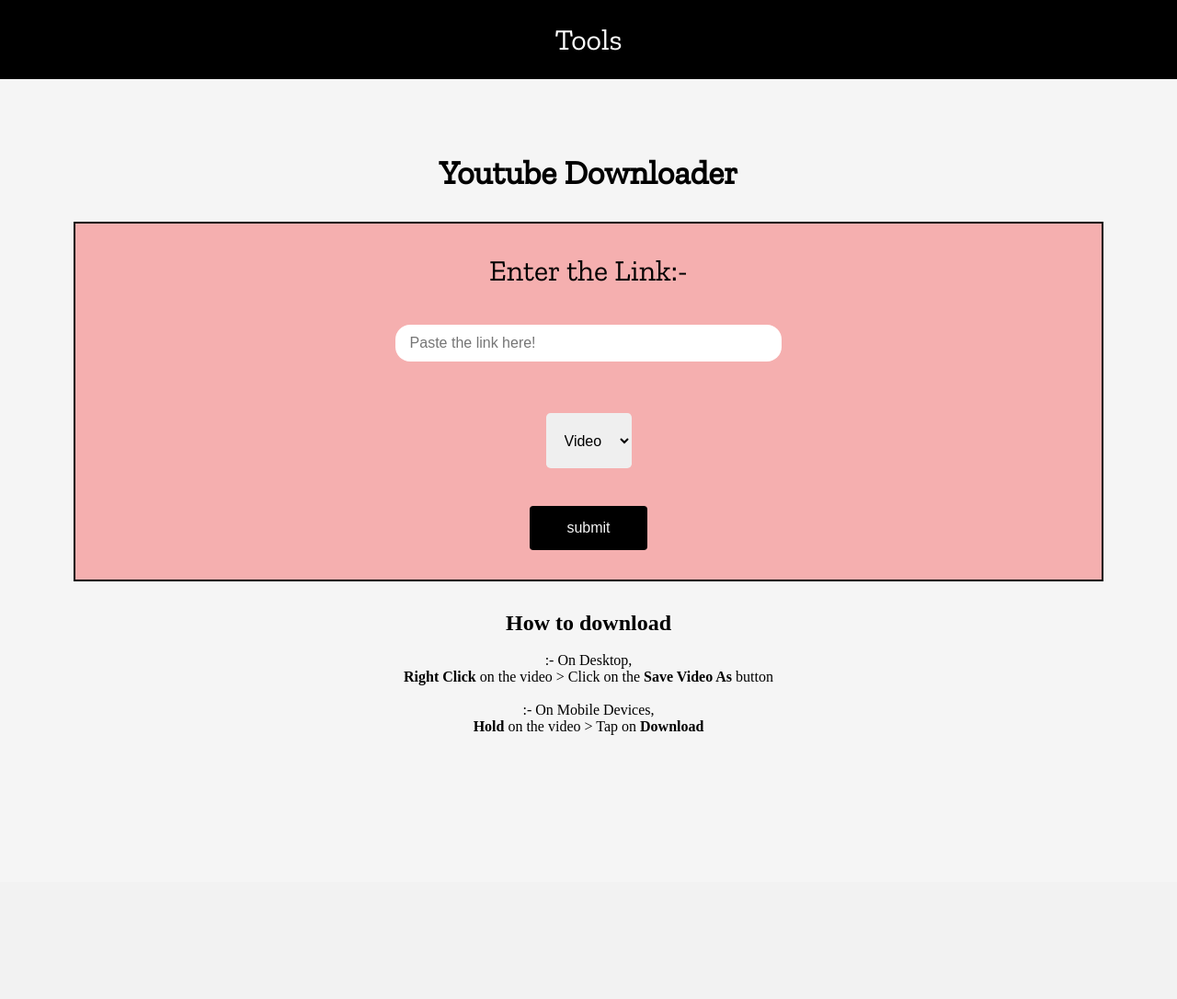
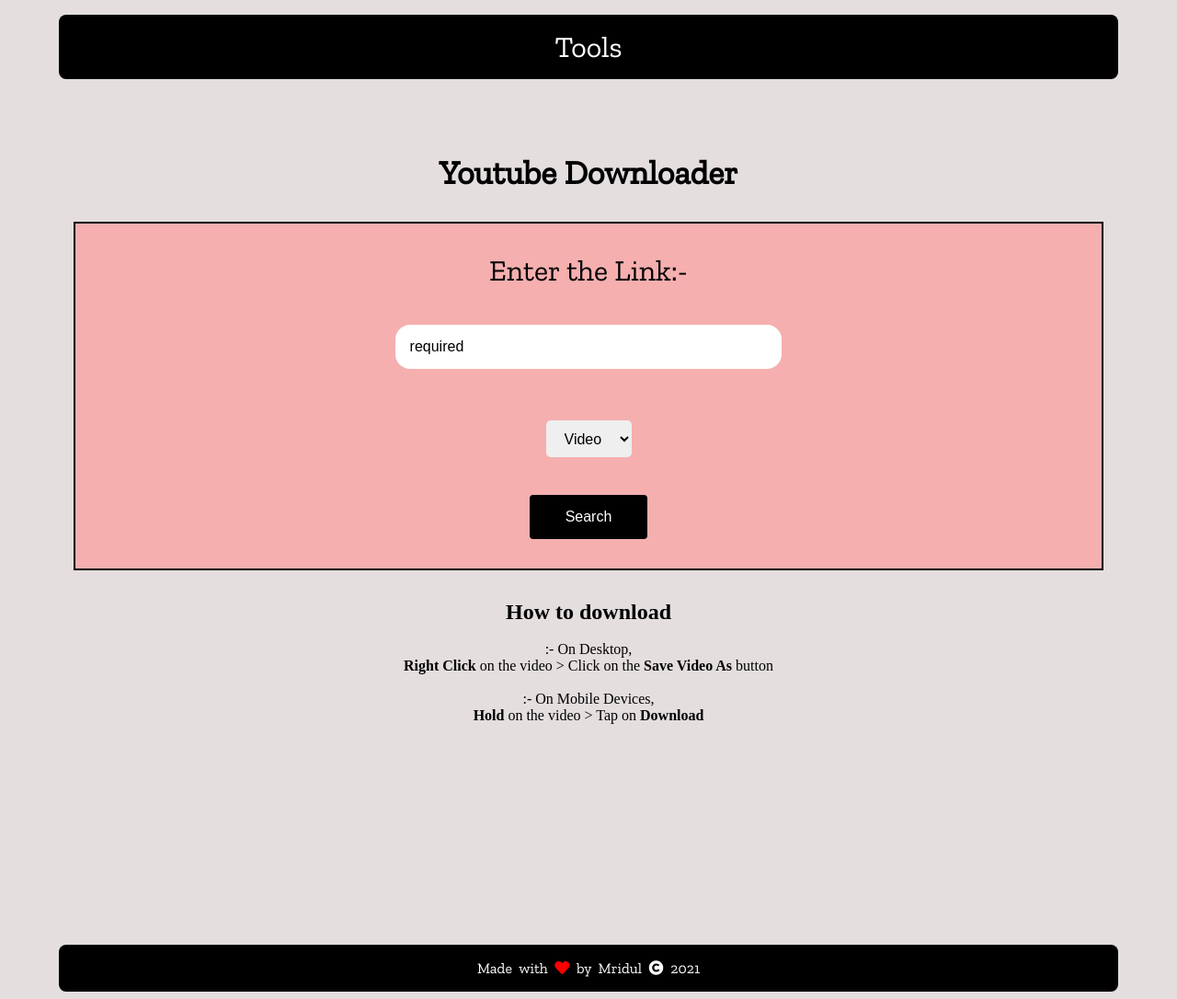
Before and after one commit to MRIDUL-MB/onlinetool-kit, a Flask app: page /youTube in a window 1280 px wide. Shown: the whole page at 92% size. Before the commit the page ends 799 px from the top, so only its background shows below. Run offline with Flask 2, Linux system fonts and the light colour scheme.

Commit message:
fixing font-size, height ..etc

```diff
--- a/templates/sass/main.scss
+++ b/templates/sass/main.scss
@@ -1,3 +1,8 @@
+$black: black;
+$white: white;
+
+
+
 @import url('https://fonts.googleapis.com/css2?family=Zilla+Slab:ital,wght@0,400;1,500&display=swap');
 
 @mixin flexCenter {
@@ -5,59 +10,64 @@
     justify-content: center;
     align-items: center;
 }
+
 @mixin mq-min($size) {
     @media screen and (min-width:$size) {
         @content
     }
 }
+
 @mixin mq-max($size) {
     @media screen and (max-width:$size) {
         @content
     }
 }
-*{
-    padding: 0;
+
+* {
+    box-sizing: border-box;
     margin: 0;
-    box-sizing: border-box;
-    // outline: none;
 }
+
 body {
-    width: 100%;
-    // height: 100vh;
-    margin-bottom: 10rem;
-    background: whitesmoke;
+    background: #e4dedefb;
     font-family: 'Zilla Slab',
         serif;
 
 }
 
-nav{
+nav {
     width: 100%;
     height: 8vh;
-    background-color: black;
-    ul{
+    background-color: $black;
+
+    ul {
         height: 8vh;
         display: flex;
         justify-content: space-around;
         align-items: center;
         list-style: none;
         padding: 1rem;
-    a{
+
+        a {
             text-decoration: none;
         }
-    li{
-        color: whitesmoke;
+
+        li {
+            color: $white;
             padding: 0.5rem;
             cursor: pointer;
             font-size: 2rem;
-        &:hover{
-            background-color: whitesmoke;
-            color: black;
+
+            &:hover {
+                background-color: $white;
+                color: $black;
             }
+
             @include mq-max(900px) {
                 font-size: 1rem;
             }
-        @include mq-max(600px){
+
+            @include mq-max(600px) {
                 font-size: 0.75rem;
             }
         }
@@ -65,51 +75,58 @@ nav{
 }
 
 
-hr{
-    margin:1rem 2rem;
+hr {
+    margin: 1rem 2rem;
     height: 0.5rem;
-    background-color: black
+    background-color: $black
 }
+
 .header {
     @include flexCenter();
     font-size: 1.5rem;
     margin: auto;
     text-align: center;
-    @include mq-max(700px){
+
+    @include mq-max(700px) {
         font-size: 1.25rem;
-        margin: 1.5rem;
     }
 
 }
 
-.frame{
+.frame {
 
     display: block;
-    div{
+
+    div {
         margin: 2rem 1rem;
         display: block;
 
-        h3{
+        h3 {
             margin-bottom: 2rem;
             padding: 1rem;
-            &::before{
+
+            &::before {
                 content: ":-  ";
             }
-            @include mq-min(400px){
+
+            @include mq-min(400px) {
                 font-size: 1.5rem;
                 font-weight: 500;
                 margin-left: 2rem;
             }
         }
-        form{
+
+        form {
             @include flexCenter();
             justify-content: space-between;
             margin: 0 10rem;
-            @include mq-max(700px){
+
+            @include mq-max(700px) {
                 flex-direction: column;
                 margin: auto;
             }
-            textarea{
+
+            textarea {
                 outline: none;
                 line-height: normal;
                 display: block;
@@ -119,56 +136,64 @@ hr{
                     sans-serif;
                 border-radius: 1rem;
                 // resize: none;
-                border: 1px solid  black;
-                @include mq-max(700px){
+                border: 1px solid $black;
+
+                @include mq-max(700px) {
                     width: 100%;
                 }
             }
-            input{
-            &[type=submit]{
-                border: 1px solid white;
+
+            input {
+                &[type=submit] {
+                    border: 1px solid whitesmoke;
                     display: block;
-                background-color:black;
-                color: whitesmoke;
+                    background-color: $black;
+                    color: $white;
                     width: 10rem;
                     height: 3rem;
                     font-size: 1.75rem;
                     border-radius: 1rem;
                     cursor: pointer;
-                &:hover{
-                    border: 1px solid black;
-                    background-color: whitesmoke;
-                    color: black;
+
+                    &:hover {
+                        border: 1px solid $black;
+                        background-color: $white;
+                        color: $black;
                     }
-                @include mq-max(600px){
+
+                    @include mq-max(600px) {
                         margin-top: 1rem;
                         font-size: 1rem;
                         width: 8rem;
 
                     }
                 }
-            &[type=file]{
+
+                &[type=file] {
                     display: none;
                 }
             }
+
             #file-label {
                 padding-top: 5px;
                 text-align: center;
-            border: 1px solid white;
+                border: 1px solid --white;
                 display: block;
                 background-color: rgb(28, 101, 236);
-            color: whitesmoke;
+                color: $white;
                 width: 15rem;
                 height: 3.5rem;
                 font-size: 2rem;
                 border-radius: 2rem;
                 cursor: pointer;
+
                 &:hover {
-                border: 1px solid black;
-                background-color: whitesmoke;
+                    border: 1px solid $black;
+                    background-color: $white;
                     color: rgb(28, 101, 236);
                 }
-            @include mq-max(600px){
+
+                @include mq-max(600px) {
                     width: 12rem;
                     font-size: 1.75rem;
                     height: 3.25rem;
@@ -177,6 +202,7 @@ hr{
             }
         }
     }
+
     .base_form {
         display: flex;
         flex-direction: column;
@@ -185,93 +211,116 @@ hr{
         padding-left: 5rem;
         background-color: rgb(245, 175, 175);
         margin: auto;
-        @include mq-max(600px){
+
+        @include mq-max(600px) {
             padding: 1.5rem;
             width: 90vw;
         }
-        label{
+
+        label {
             font-size: 1.25rem;
-            @include mq-max(700px){
+
+            @include mq-max(700px) {
                 font-size: 1.25rem;
             }
-            @include mq-max(400px){
+
+            @include mq-max(400px) {
                 font-size: 1rem;
             }
         }
 
-        #number, #radix, #convert , #output, #number1, #number2, #operator, #genre{
+        #number,
+        #radix,
+        #convert,
+        #output,
+        #number1,
+        #number2,
+        #operator,
+        #genre {
             border: none;
             width: 60%;
-                height: 7.5vh;
+            // height: 7.5vh;
+            height: 2.75rem;
             margin: 1rem 0rem;
             border-radius: 1rem;
             padding: 0 1rem;
             font-size: 1rem;
-                @include mq-max(1000px){
+
+            @include mq-max(1000px) {
                 width: 90%;
-                    height: 6vh;
+                height: 2.5rem;
                 padding: 0 0.5rem;
                 font-size: 0.75rem;
             }
-                @include mq-max(600px){
+
+            @include mq-max(600px) {
                 font-size: 0.75rem;
                 width: 100%;
-                    height: 4.5vh;
+
             }
         }
-        #output{
-            height: 10vh;
+
+        #output {
+            height: 3.5rem;
             font-size: 2rem;
             background-color: rgb(220, 219, 219);
-            @include mq-max(1000px){
-                height: 8vh;
+
+            @include mq-max(1000px) {
+                height: 3rem;
             }
-            @include mq-max(600px){
-                height: 8vh;
+
         }
-        }
-        div{
+
+        div {
             width: 55%;
             display: flex;
             justify-content: space-evenly;
+
             @include mq-max(1000px) {
                 width: 100%;
                 justify-content: flex-start;
                 column-gap: 1rem;
             }
-            @include mq-max(600px){
+
+            @include mq-max(600px) {
                 justify-content: flex-start;
                 column-gap: 1rem;
             }
-            button{
+
+            button {
                 border: none;
                 width: 10vw;
-                height: 6vh;
+                height: 3rem;
                 font-size: 1rem;
-                background-color: black;
-                color: whitesmoke;
+                background-color: $black;
+                color: $white;
                 cursor: pointer;
                 border-radius: 0.25rem;
-                &:hover{
-                    background-color: whitesmoke;
-                    color: black;
+
+                &:hover {
+                    background-color: $white;
+                    color: $black;
                 }
+
                 @include mq-max(1000px) {
-                    height: 5vh;
+                    height: 2.75rem;
                     font-size: 1rem;
-                    width: auto;
+                    width: 13vw;
                     padding: revert;
                 }
+
                 @include mq-max(600px) {
+                    height: 2.5rem;
                     width: 40%;
                     font-size: 1rem;
                 }
             }
-            #copy{
-                @include mq-max(600px){
+
+            #copy {
+                @include mq-max(600px) {
                     width: auto;
                     margin: auto;
-                    padding: 0.25rem 1rem ;
+                    padding: 0.25rem 1rem;
                 }
             }
         }
@@ -283,47 +332,58 @@ hr{
     margin-top: 5rem;
     @include flexCenter();
     flex-direction: column;
-    a{
+    overflow: auto;
+
+    a {
         outline: none;
-    }
 
-}
-.fas{
+        .fas {
 
             font-size: 8rem;
             color: rgb(245, 175, 175);
             transition: font-size 0.2s ease-in-out;
-    &:hover{
-        font-size:9rem;
+
+            &:hover {
+                font-size: 9rem;
                 color: rgb(252, 149, 149);
             }
         }
+    }
 
-.youtube_main{
+}
+
+
+
+.youtube_main {
     display: grid;
     gap: 2rem;
     margin: 5rem;
     font-size: 2rem;
-    @include mq-max(600px){
+
+    @include mq-max(600px) {
         margin: 2rem;
         font-size: 1.5rem;
+        gap: 1rem;
     }
-    .youtube_form{
+
+    .youtube_form {
         padding: 2rem;
-        border: 2px solid black;
+        border: 2px solid $black;
         background: rgb(245, 175, 175);
         display: flex;
         align-items: center;
         justify-content: center;
         flex-direction: column;
         row-gap: 1.5rem;
-        @include mq-max(600px){
+
+        @include mq-max(600px) {
             row-gap: 1rem;
         }
+
         #link {
             border: none;
             width: 40%;
-            height: 5vh;
+            height: 3rem;
             margin: 1rem 0rem;
             border-radius: 1rem;
             padding: 0 1rem;
@@ -331,7 +391,7 @@ hr{
 
             @include mq-max(1000px) {
                 width: 60%;
-                height: 5vh;
+                height: 2.5rem;
                 padding: 0 0.5rem;
                 font-size: 0.75rem;
             }
@@ -339,26 +399,27 @@ hr{
             @include mq-max(600px) {
                 font-size: 0.75rem;
                 width: 100%;
-                height: 4.5vh;
+                height: 2.25rem;
             }
         }
+
         #youtube_button {
             border: none;
             width: 10vw;
-            height: 6vh;
+            height: 3rem;
             font-size: 1rem;
-            background-color: black;
-            color: whitesmoke;
+            background-color: $black;
+            color: $white;
             cursor: pointer;
             border-radius: 0.25rem;
 
             &:hover {
-                background-color: whitesmoke;
-                color: black;
+                background-color: $white;
+                color: $black;
             }
 
             @include mq-max(1000px) {
-                height: 7vh;
+                height: 2.5rem;
                 font-size: 1rem;
                 width: 10vw;
                 padding: revert;
@@ -366,76 +427,84 @@ hr{
 
             @include mq-max(600px) {
                 width: 20vw;
-                height: 5vh;
+                height: 2.25rem;
                 font-size: 1rem;
             }
         }
-        #video{
+
+        #video {
             width: 62vw;
-            height: 40vh;
+            height: 25rem;
+
             @include mq-max(600px) {
-                height: 40vh;
+                height: 15rem;
             }
 
         }
-        #audio{
-            @include mq-max(600px){
+
+        #audio {
+            @include mq-max(600px) {
                 width: 60vw;
             }
         }
-}}
+    }
+}
+
+
 
 #genre {
     border: none;
     width: auto;
-    height: 7.5vh;
+    height: 2.5rem;
     margin: 1rem 0rem;
     border-radius: 0.3rem;
     padding: 0 1rem;
     font-size: 1rem;
 
     @include mq-max(1000px) {
-        height: 6vh;
+        height: 2.25rem;
         padding: 0 0.5rem;
         font-size: 0.75rem;
     }
 
     @include mq-max(600px) {
-        height: 4.5vh;
+        height: 2rem;
     }
 }
 
-.home{
-    // background-color: rgb(245, 175, 175);
-    margin:2rem auto;
-    width: 50%;
+.home {
+    margin: 2rem auto;
+    width: 40%;
     display: flex;
     flex-direction: column;
     align-items: center;
 
-    a{
-        cursor: pointer;
+    a {
+        border-radius: 0.5rem;
         width: 100%;
         padding: 1.5rem;
         text-align: center;
-        background-color: black;
-        color: white;
+        background-color: $black;
+        color: $white;
         margin: 2rem auto;
         font-size: 1.5rem;
         text-decoration: none;
+
         @include mq-max(1000px) {
             font-size: 1.25rem;
             padding: 1rem;
 
         }
+
         @include mq-max(600px) {
-            font-size: 1.25rem;
+            font-size: 1rem;
             padding: 0.75rem;
 
         }
+
         &:hover {
-             background-color: white ;
-             color: black;
+            background-color: $white;
+            color: $black;
         }
 
 
@@ -443,32 +512,66 @@ hr{
     }
 
 }
-.tools{
+
+.tools {
+
     display: block;
-    width: 100%;
-    padding: 1.5rem;
-    background: black;
+    width: 90%;
+    margin: 1rem auto;
+    padding: 0.5rem;
+    background: $black;
     font-size: 2rem;
-    @include mq-max(1000px){
+    border-radius: .5rem;
+
+    @include mq-max(1000px) {
         font-size: 1.25rem;
-    padding: 1rem;
     }
-    @include mq-max(600px){
+
+    @include mq-max(600px) {
         padding: 0.75rem;
     }
-    a{
 
+    a {
+        padding: 0.5rem 0;
+        border-radius: 0.5rem;
         margin: auto;
         text-align: center;
-
         display: block;
         width: 20%;
-        background-color: black;
+        background-color: $black;
         text-decoration: none;
-        color: white;
+        color: $white;
+
         &:hover {
-             background-color: white;
-             color: black;
+            background-color: $white;
+            color: $black;
         }
     }
 }
+
+.footer {
+    padding: 1rem;
+    font-size: 1rem;
+    color: white;
+    margin: 0.5rem auto;
+    margin-top: 30vh;
+    word-spacing: 0.25rem;
+    @include flexCenter();
+
+    @include mq-max(1000px) {
+        margin-top: 20vh;
+        font-size: 1rem;
+    }
+
+    @include mq-max(600px) {
+        padding: 0.5rem;
+        font-size: 0.75rem;
+
+    }
+
+
+}
+
+.fa-heart {
+    color: red;
+}
--- a/templates/template.html
+++ b/templates/template.html
@@ -5,8 +5,7 @@
     {% block head %}
     <meta charset="UTF-8">
     <meta http-equiv="X-UA-Compatible" content="IE=edge">
-    <meta name="viewport" content="width=device-width, initial-scale=1, minimum-scale=1, maximum-scale=1">
-    <!-- <link rel="stylesheet" href="../src/css/main.min.css"> -->
+    <meta name="viewport" content="width=device-width, initial-scale=1">
     <link rel="stylesheet" href="../static/css/main.min.css">
     <link rel="stylesheet" href="https://cdnjs.cloudflare.com/ajax/libs/font-awesome/5.15.4/css/all.min.css"
         integrity="sha512-1ycn6IcaQQ40/MKBW2W4Rhis/DbILU74C1vSrLJxCq57o941Ym01SwNsOMqvEBFlcgUa6xLiPY/NS5R+E6ztJQ=="
@@ -16,7 +15,26 @@
 </head>
 
 <body>
-    <!-- <nav>
+
+    <div class="tools">
+        <a href="/">Tools</a>
+    </div>
+    {% block content %}{% endblock %}
+    <footer class="tools footer">
+        <div>
+            <p>Made with <i class="fas fa-heart"></i> by Mridul <i class="fas fa-copyright"></i> 2021</p>
+        </div>
+
+    </footer>
+
+</body>
+
+</html>
+
+
+
+
+<!-- <nav>
         <div>
             <ul>
                 <a href="/textpdf">
@@ -34,10 +52,3 @@
             </ul>
         </div>
     </nav> -->
-    <div class="tools">
-        <a href="/">Tools</a>
-    </div>
-    {% block content %}{% endblock %}
-</body>
-
-</html>
--- a/templates/youtube.html
+++ b/templates/youtube.html
@@ -13,13 +13,13 @@
             <div class="youtube_form">
                 <label for="link">Enter the Link:-</label>
 
-                <input type="text" name="link" id="link" placeholder="Paste the link here!" value={{link}}>
+                <input type="text" name="link" id="link" placeholder="Paste the link here!" value={{link}} required>
                 <select name="genre" id="genre">
                     <option value="video" selected>Video</option>
                     <option value="audio">Audio</option>
                 </select>
                 <div>
-                    <button id="youtube_button" type="submit">submit</button>
+                    <button id="youtube_button" type="submit">Search</button>
                 </div>
                 {% if result and genre == "video" %}
                 <video controls id="video" src={{result}}></video>
```
Also changed, not shown: static/css/main.min.css, 2 other files. Lines whose indentation alone changed are shown as unchanged.
